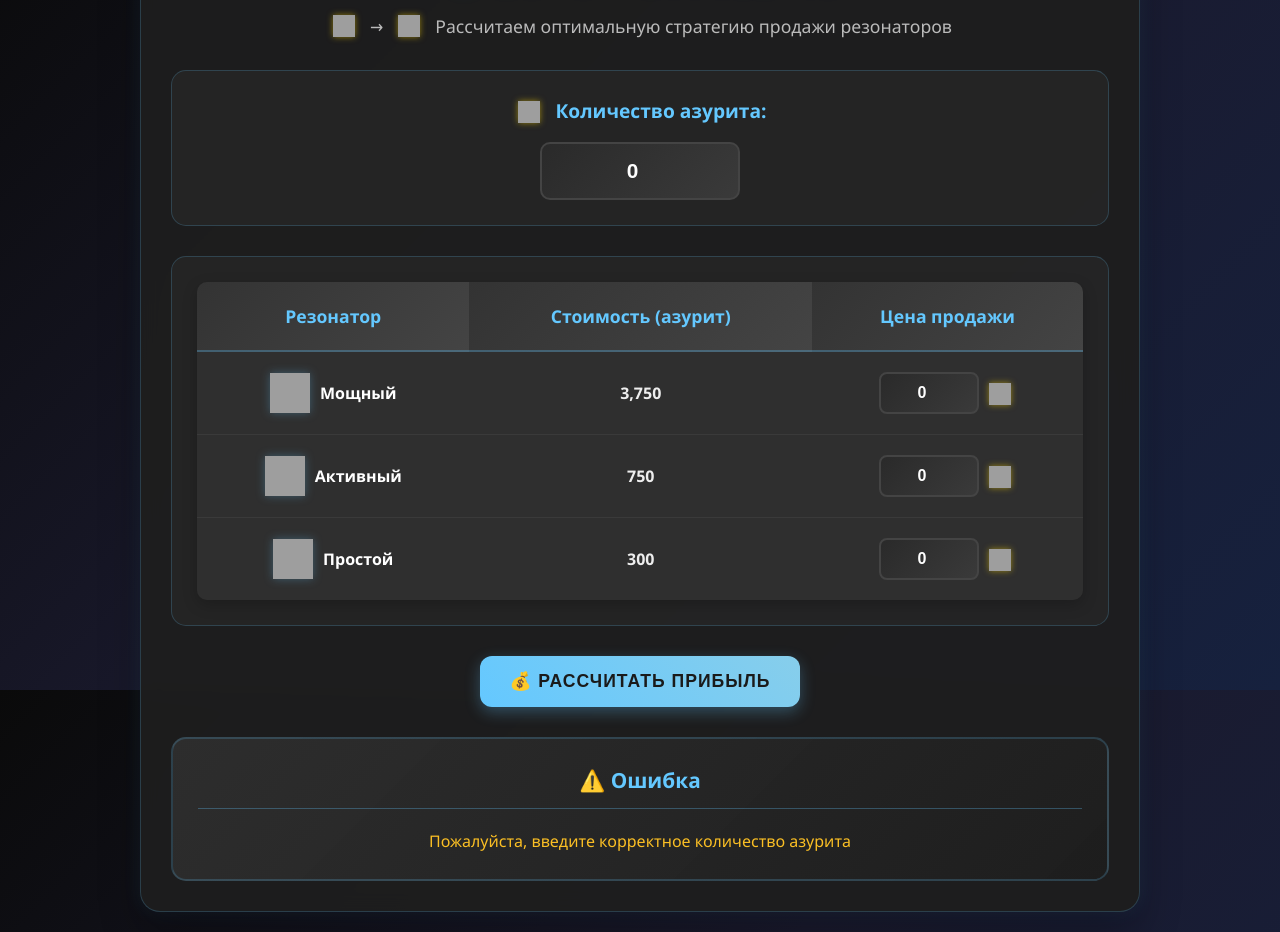
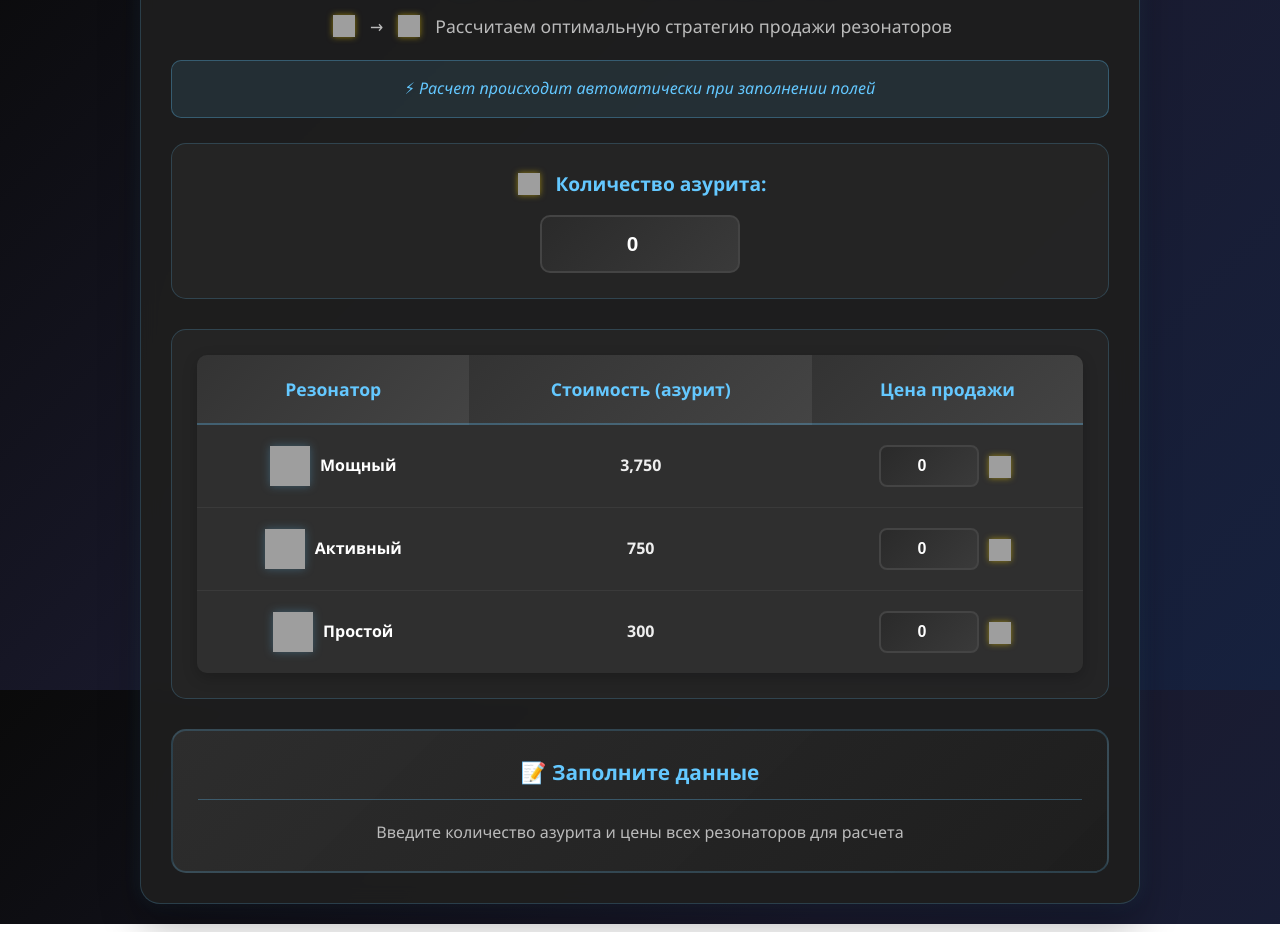
Before and after one commit to Zig56/DPA, a plain HTML site: page index.html in a window 1280 px wide. Shown: the part 110-1042 px from the top of the page. Drawn offline with Linux system fonts and the light colour scheme; grey boxes are pictures that could not be loaded.

Commit message:
Update index.html

```diff
--- a/index.html
+++ b/index.html
@@ -60,12 +60,29 @@
     .subtitle {
       text-align: center;
       color: #bbb;
-      margin-bottom: 30px;
+      margin-bottom: 20px;
       font-size: 1.1rem;
       display: flex;
       align-items: center;
       justify-content: center;
       gap: 10px;
+    }
+
+    .auto-calc-hint {
+      background: rgba(100, 200, 255, 0.1);
+      border: 1px solid rgba(100, 200, 255, 0.3);
+      border-radius: 10px;
+      padding: 15px;
+      margin-bottom: 25px;
+      text-align: center;
+      color: #64c8ff;
+      font-style: italic;
+      animation: pulse 2s infinite;
+    }
+
+    @keyframes pulse {
+      0%, 100% { opacity: 0.7; }
+      50% { opacity: 1; }
     }
 
     .azurite-input {
@@ -224,33 +241,6 @@
       background: linear-gradient(135deg, #3a3a3a, #4a4a4a);
     }
 
-    .calculate-btn {
-      display: block;
-      margin: 0 auto 30px;
-      padding: 15px 30px;
-      background: linear-gradient(45deg, #64c8ff, #87ceeb);
-      color: #1a1a1a;
-      border: none;
-      border-radius: 12px;
-      font-size: 1.1rem;
-      font-weight: bold;
-      cursor: pointer;
-      transition: all 0.3s ease;
-      text-transform: uppercase;
-      letter-spacing: 1px;
-      box-shadow: 0 5px 15px rgba(100, 200, 255, 0.3);
-    }
-
-    .calculate-btn:hover {
-      transform: translateY(-2px);
-      box-shadow: 0 8px 25px rgba(100, 200, 255, 0.4);
-      background: linear-gradient(45deg, #87ceeb, #64c8ff);
-    }
-
-    .calculate-btn:active {
-      transform: translateY(0);
-    }
-
     .results {
       display: grid;
       grid-template-columns: repeat(auto-fit, minmax(300px, 1fr));
@@ -401,6 +391,10 @@
       Рассчитаем оптимальную стратегию продажи резонаторов
     </div>
 
+    <div class="auto-calc-hint">
+      ⚡ Расчет происходит автоматически при заполнении полей
+    </div>
+
     <div class="azurite-input">
       <div class="azurite-label">
         <img class="currency" src="https://www.poewiki.net/images/thumb/4/4c/Azurite_Fissure_delve_node_icon.png/40px-Azurite_Fissure_delve_node_icon.png">
@@ -462,13 +456,11 @@
       </table>
     </div>
 
-    <button class="calculate-btn" onclick="calculate()">💰 Рассчитать прибыль</button>
-
     <div class="results" id="results">
       <div class="result-card">
-        <h3>📊 Ожидание расчета...</h3>
+        <h3>📊 Готов к расчету</h3>
         <p style="text-align: center; color: #bbb; margin-top: 20px;">
-          Заполните поля и нажмите кнопку расчета для получения детального анализа прибыльности
+          Заполните количество азурита и цены резонаторов для автоматического расчета оптимальной стратегии
         </p>
       </div>
     </div>
@@ -506,11 +498,14 @@
         simple: 300
       };
 
-      if (azurite <= 0) {
+      // Проверяем, заполнены ли все необходимые поля
+      if (azurite <= 0 || prices.powerful <= 0 || prices.active <= 0 || prices.simple <= 0) {
         document.getElementById("results").innerHTML = `
           <div class="result-card">
-            <h3>⚠️ Ошибка</h3>
-            <p style="text-align: center; color: #fbbf24;">Пожалуйста, введите корректное количество азурита</p>
+            <h3>📝 Заполните данные</h3>
+            <p style="text-align: center; color: #bbb; margin-top: 20px;">
+              Введите количество азурита и цены всех резонаторов для расчета
+            </p>
           </div>
         `;
         return;
@@ -610,20 +605,12 @@
 
     // Автоматический пересчет при изменении значений
     document.querySelectorAll('input').forEach(input => {
-      input.addEventListener('input', () => {
-        const azurite = document.getElementById("azurite").value;
-        const powerfulPrice = document.getElementById("powerfulPrice").value;
-        const activePrice = document.getElementById("activePrice").value;
-        const simplePrice = document.getElementById("simplePrice").value;
-
-        if (azurite && powerfulPrice && activePrice && simplePrice) {
-          setTimeout(calculate, 300); // Небольшая задержка для плавности
-        }
-      });
+      input.addEventListener('input', calculate);
+      input.addEventListener('change', calculate);
     });
 
-    // Первоначальный расчет с дефолтными значениями
-    calculate();
+    // Инициализация при загрузке страницы
+    document.addEventListener('DOMContentLoaded', calculate);
   </script>
 </body>
 </html>
```
